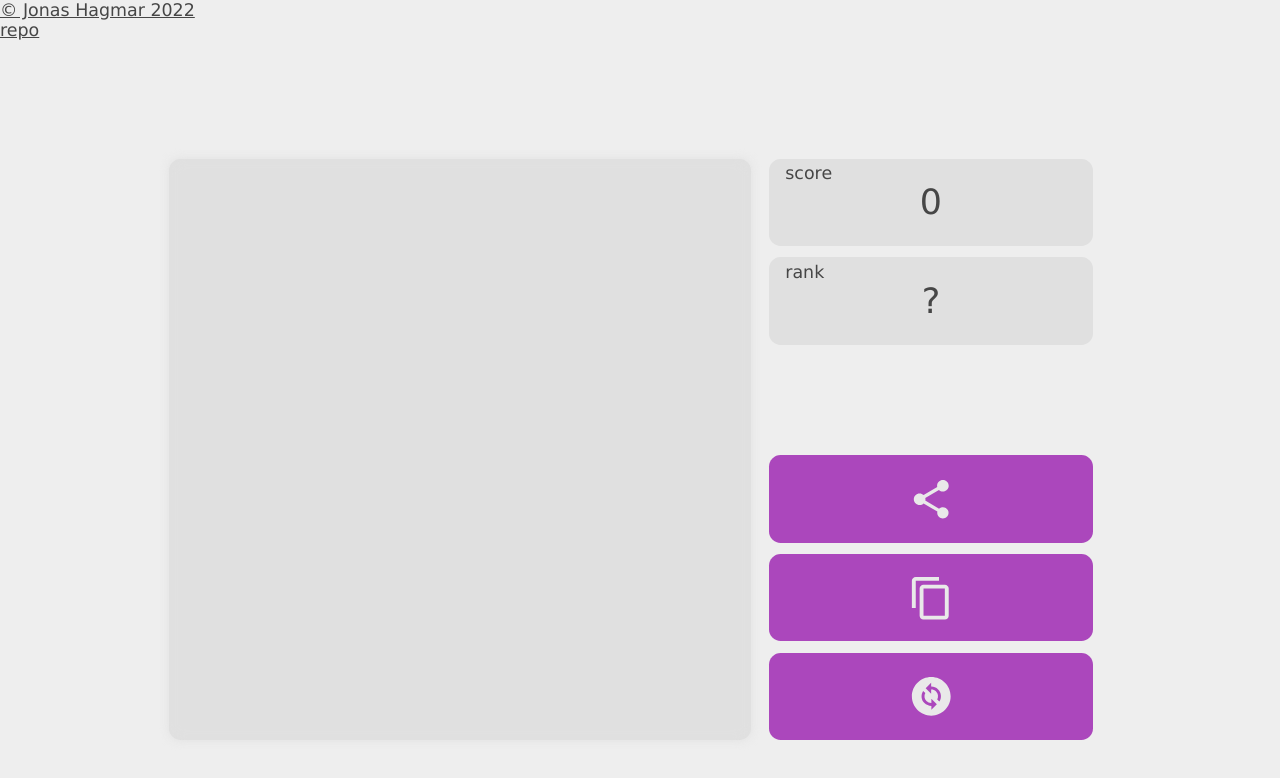
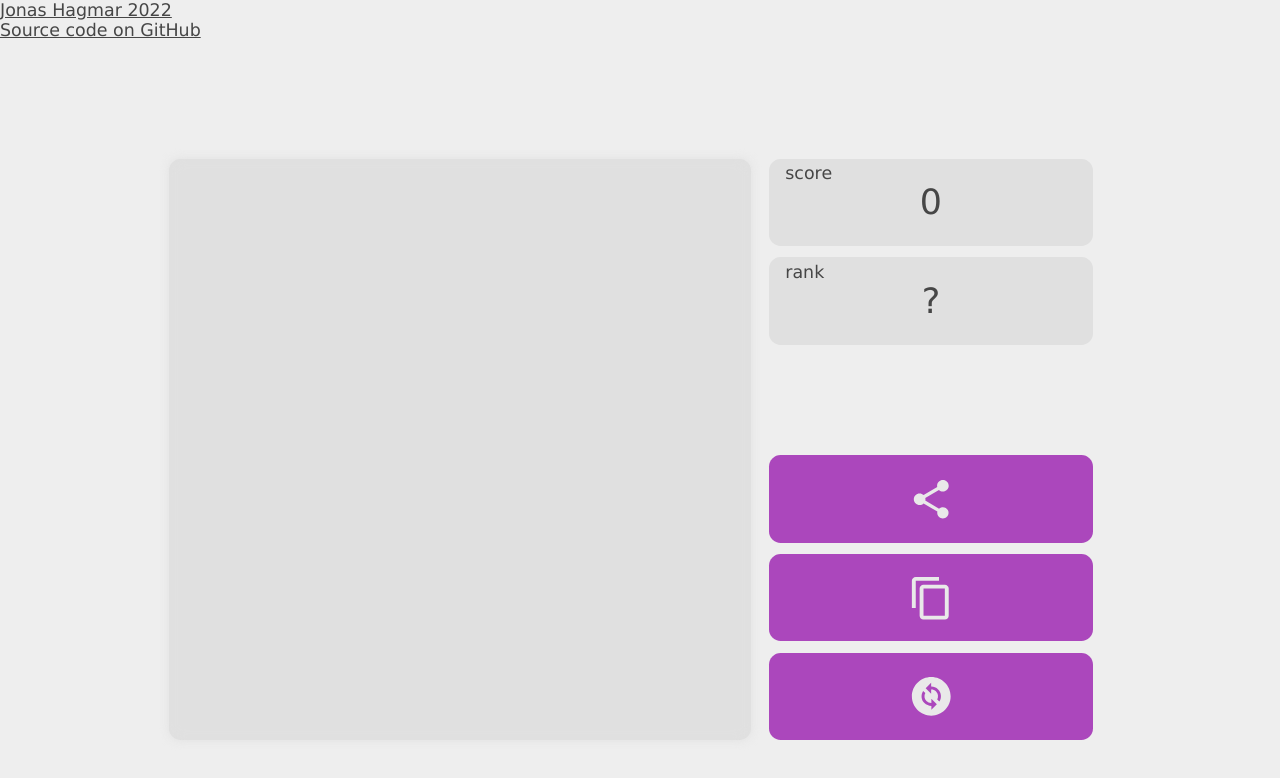
Before and after one commit to jhagmar/twenty48, a website: page webapp/src/index.html in a window 1280 px wide. Drawn offline with Linux system fonts and the light colour scheme.

Commit message:
Adjust information links

```diff
--- a/webapp/src/index.html
+++ b/webapp/src/index.html
@@ -685,8 +685,8 @@
 
 <body>
   <div id="info">
-    <div><a href="www.linkedin.com/in/jhagmar">© Jonas Hagmar 2022</a></div>
-    <div><a href="https://github.com/jhagmar/twenty48">repo</a></div>
+    <div><a href="https://www.linkedin.com/in/jhagmar" target="_blank">Jonas Hagmar 2022</a></div>
+    <div><a href="https://github.com/jhagmar/twenty48" target="_blank">Source code on GitHub</a></div>
   </div>
   <div id="container">
     <div id="foreground">
```
